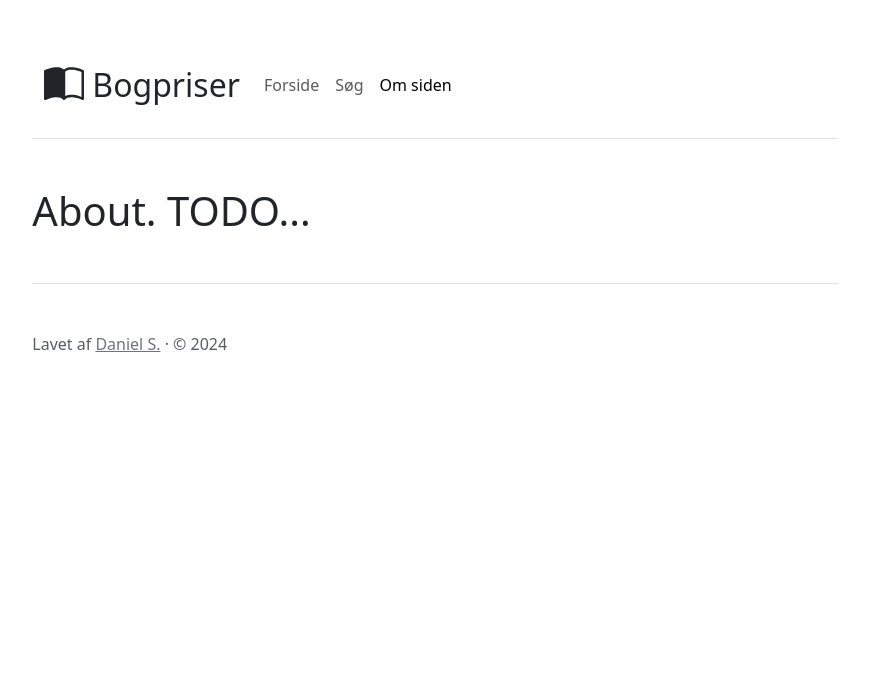
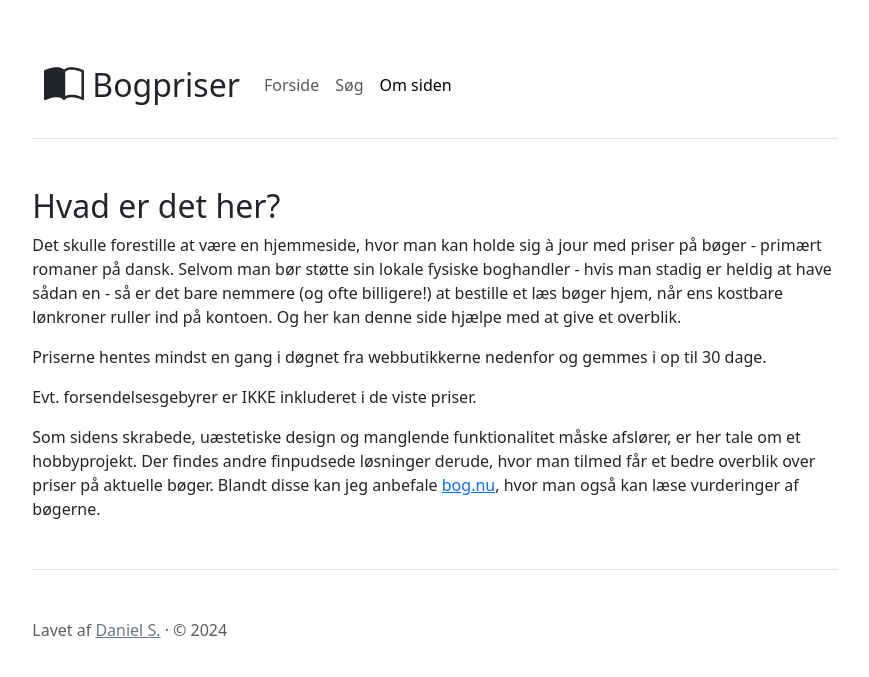
Before and after one commit to dani7354/book-prices, a Flask app: template bookprices/web/templates/about.html in a window 1280 px wide. Shown: the top 677 px of the page, without its empty margins (205-1074 px from the left). Run offline with Flask 3, Linux system fonts and the light colour scheme; the template is opened without the code that fills it, so the values that code supplies are empty; parts of the project's set-up code (start-up, migrations or seed data) failed here and were passed over.

Commit message:
Start implementing /about

```diff
--- a/bookprices/shared/db/bookstore.py
+++ b/bookprices/shared/db/bookstore.py
@@ -6,7 +6,7 @@ from bookprices.shared.model.book import Book
 
 class BookStoreDb(BaseDb):
 
-    def get_bookstores(self) -> list:
+    def get_bookstores(self) -> list[BookStore]:
         with self.get_connection() as con:
             with con.cursor(dictionary=True) as cursor:
                 query = ("SELECT Id, Name, PriceCssSelector, PriceFormat, Url, "
--- a/bookprices/web/templates/about.html
+++ b/bookprices/web/templates/about.html
@@ -1,5 +1,29 @@
 {% extends "base.html" %}
 {% set active_page = "about" %}
 {% block content %}
-<h1>About. TODO...</h1>
+
+<h2>Hvad er det her?</h2>
+<p>
+    Det skulle forestille at være en hjemmeside, hvor man kan holde sig
+    à jour med priser på bøger - primært romaner på dansk. Selvom man bør støtte sin lokale fysiske boghandler - hvis
+    man stadig er heldig at have sådan en - så er det bare nemmere (og ofte billigere!) at
+    bestille et læs bøger hjem, når ens kostbare lønkroner ruller ind
+    på kontoen. Og her kan denne side hjælpe med at give et overblik.
+<p>
+    Priserne hentes mindst en gang i døgnet fra webbutikkerne nedenfor og gemmes i op til 30 dage.
+<ul>
+    {% for bookstore in view_model.bookstores %}
+    <li>
+        <a target="_blank" class="link-secondary" href="{{ bookstore.url }}">{{ bookstore.name }}</a>
+    </li>
+    {% endfor %}
+</ul>
+<p>
+    Evt. forsendelsesgebyrer er IKKE inkluderet i de viste priser.
+<p>
+    Som sidens skrabede, uæstetiske design og manglende funktionalitet måske afslører,
+    er her tale om et hobbyprojekt. Der findes andre finpudsede løsninger derude, hvor man tilmed får et bedre
+    overblik over priser på aktuelle bøger. Blandt disse kan jeg anbefale
+    <a target="_blank" href="https://bog.nu">bog.nu</a>, hvor man også kan læse vurderinger af bøgerne.
+
 {% endblock %}
```
Also changed, not shown: bookprices/web/blueprints/page.py (+9 -1 lines), bookprices/web/viewmodels/page.py (added, +7 -0 lines), 1 other file.
